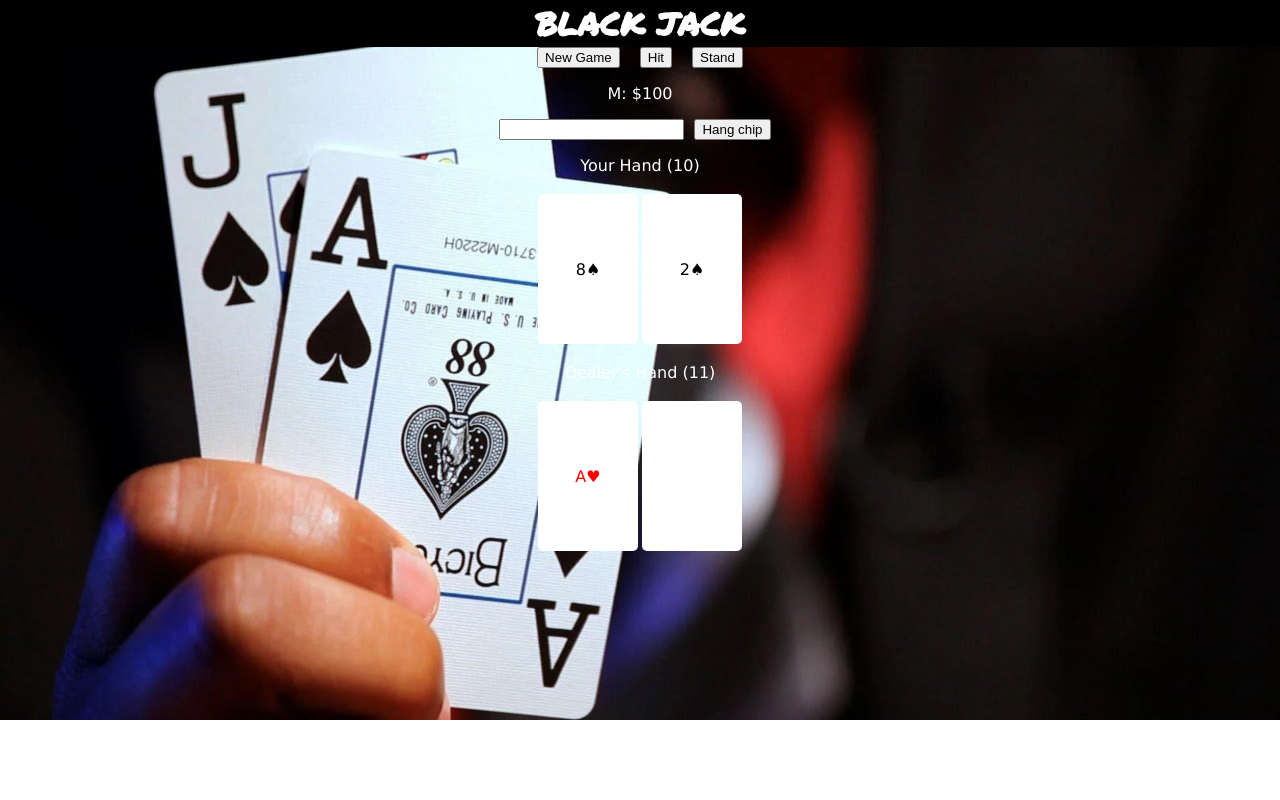
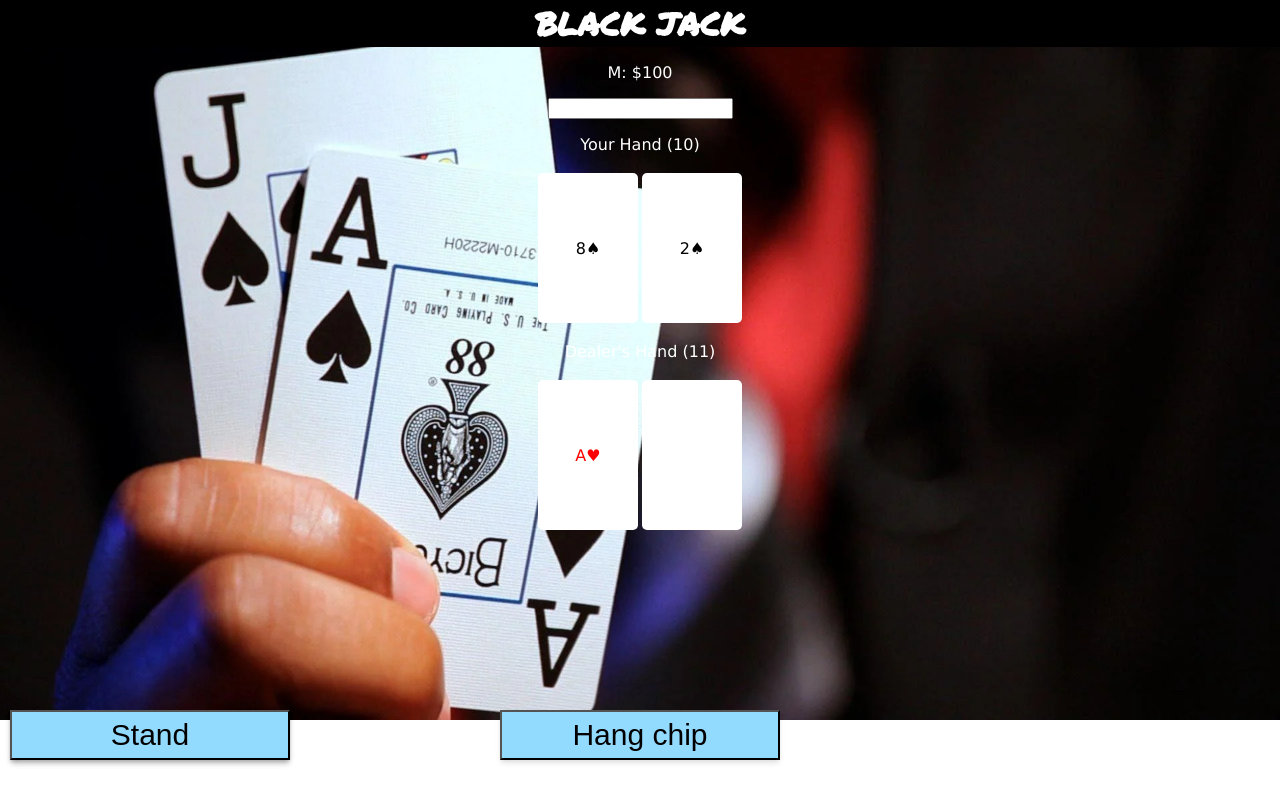
Before and after one commit to dlatldhs/BLACK-JACK, a React (Create React App) app: page / in a window 1280 px wide. Built offline with nearby package versions, Linux system fonts and the light colour scheme.

Commit message:
button 수정중

```diff
--- a/src/blackjack.css
+++ b/src/blackjack.css
@@ -6,6 +6,34 @@ body {
 
 button {
     margin: 0 10px 0 10px;
+    -webkit-appearance: none;
+    -moz-appearance: none;
+    appearance: none;
+
+    box-shadow: 0 4px 6px -1px rgba(0, 0, 0, 0.1), 0 2px 4px -1px rgba(0, 0, 0, 0.06);
+    cursor: pointer;
+    transition: 0.5s;
+    background-color: #93DAFF;
+    color: black;
+
+
+    max-width: 280px;
+    width: 100%;
+    height: 50px;
+    font-size: 30px;
+    position : absolute;
+    margin-right: 10px;
+    bottom: 5%;
+}
+
+button:active,
+button:hover,
+button:focus {
+  background: var(--button-hover-bg-color);
+  outline: 0;
+}
+button:disabled {
+  opacity: 0.5;
 }
 
 form {
@@ -23,8 +51,6 @@ p {
 }
 
 .buttons {
-  margin: 0 10px 0 10px;
-  display: flex;
   justify-content: center;
 }
 
@@ -54,3 +80,9 @@ p {
     display: flex;
     justify-content: center;
 }
+
+:root {
+    --button-color: #ffffff;
+    --button-bg-color: #C0FFFF;
+    --button-hover-bg-color: #C0FFFF;
+  }
```
